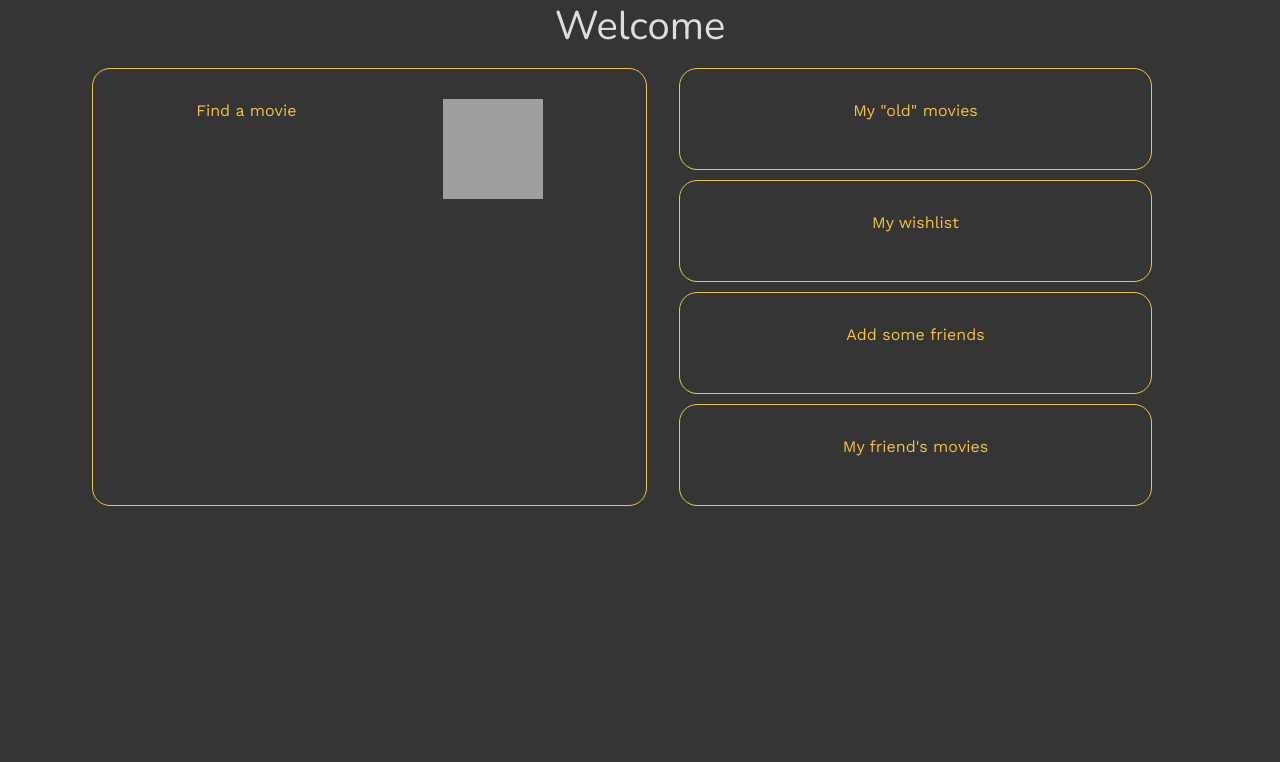
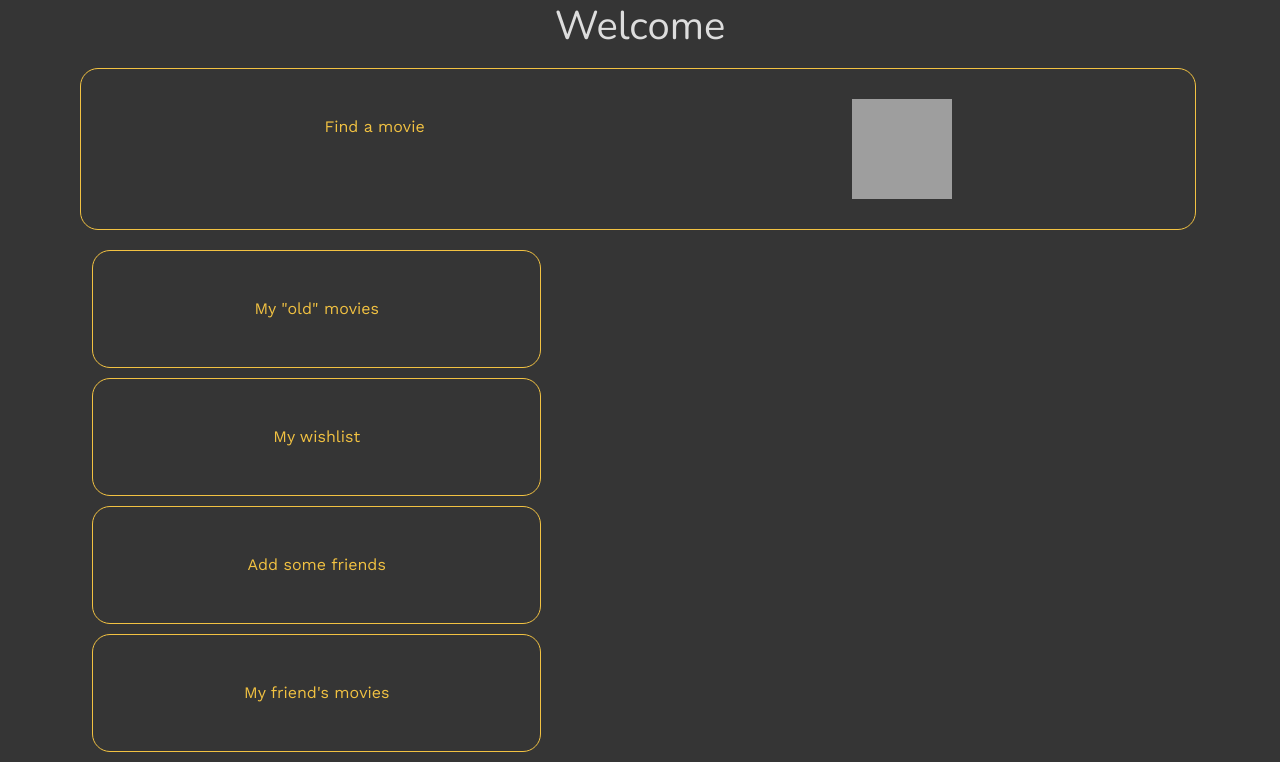
Before and after one commit to tonysnickers/Klaps, a Rails app: page /dashboard in a window 1280 px wide. Shown: the part 70-832 px from the top of the page. Before the commit the page ends 576 px from the top, so only its background shows below. Run offline with Rails 7, Linux system fonts and the light colour scheme; a user stored in the database is signed in; style sheets or scripts are compiled from the project's sources; parts of the project's set-up code (start-up, migrations or seed data) failed here and were passed over; some libraries are stand-ins or nearby versions; grey boxes are pictures that could not be loaded.

Commit message:
dashboard not finished

```diff
--- a/app/assets/stylesheets/pages/_dashboard.scss
+++ b/app/assets/stylesheets/pages/_dashboard.scss
@@ -1,11 +1,9 @@
-.cards {
-  // display: grid;
-  // grid-template-columns: 1fr 1fr 1fr;
-  // grid-gap: 16px;
-  border: 1px solid black;
+.cont-display {
+  display: grid;
+  grid-template-columns: auto auto auto auto;
 }
-
 .bord {
+  gap: 10px;
   margin: 10px;
   border: 1px solid $yellow;
   border-radius: $radius;
@@ -13,13 +11,16 @@
   p{
     color: $yellow;
     vertical-align: middle;
+    margin-top: 1rem;
   }
 }
-.marg {
+.padd-b {
   padding: 30px;
+  grid-column-start: span 4;
 }
-.padd {
-  padding: 30px 5px;
+.padd-s {
+  padding: 30px 50px;
+  grid-column-start: span 2;
 }
 
 
--- a/app/views/dashboards/dashboard.html.erb
+++ b/app/views/dashboards/dashboard.html.erb
@@ -8,9 +8,9 @@
       <% end %>
     </div>
 
-    <div class="row">
+    <div class="row cont-display">
 
-      <div class="col-sm bord marg">
+      <div class="col-sm bord padd-b">
         <%= link_to dashboard_index_path, class: "text-decoration-none" do %>
           <div class="d-flex justify-content-around">
             <p class="text-align align-middle">Find a movie</p>
@@ -21,7 +21,7 @@
 
       <div class="col-sm d-print-grid">
 
-        <div class="bord padd">
+        <div class="bord padd-s">
           <%= link_to dashboard_index_path, class: "text-decoration-none" do %>
             <div class="">
               <p>My "old" movies</p>
@@ -29,7 +29,7 @@
           <% end %>
         </div>
 
-        <div class="bord padd">
+        <div class="bord padd-s">
           <%= link_to dashboard_index_path, class: "text-decoration-none" do %>
             <div class="">
               <p>My wishlist</p>
@@ -37,7 +37,7 @@
           <% end %>
         </div>
 
-        <div class="bord padd">
+        <div class="bord padd-s">
           <%= link_to dashboard_index_path, class: "text-decoration-none" do %>
             <div class="">
               <p>Add some friends</p>
@@ -45,7 +45,7 @@
           <% end %>
         </div>
 
-        <div class="bord padd">
+        <div class="bord padd-s">
           <%= link_to dashboard_index_path, class: "text-decoration-none" do %>
             <div class="">
               <p>My friend's movies</p>
--- a/app/views/layouts/application.html.erb
+++ b/app/views/layouts/application.html.erb
@@ -18,8 +18,7 @@
 
     <%= render "shared/flashes" %>
 
-    <div class="container">
-      <%= yield %>
-    </div>
+    <%= yield %>
+
   </body>
 </html>
```
